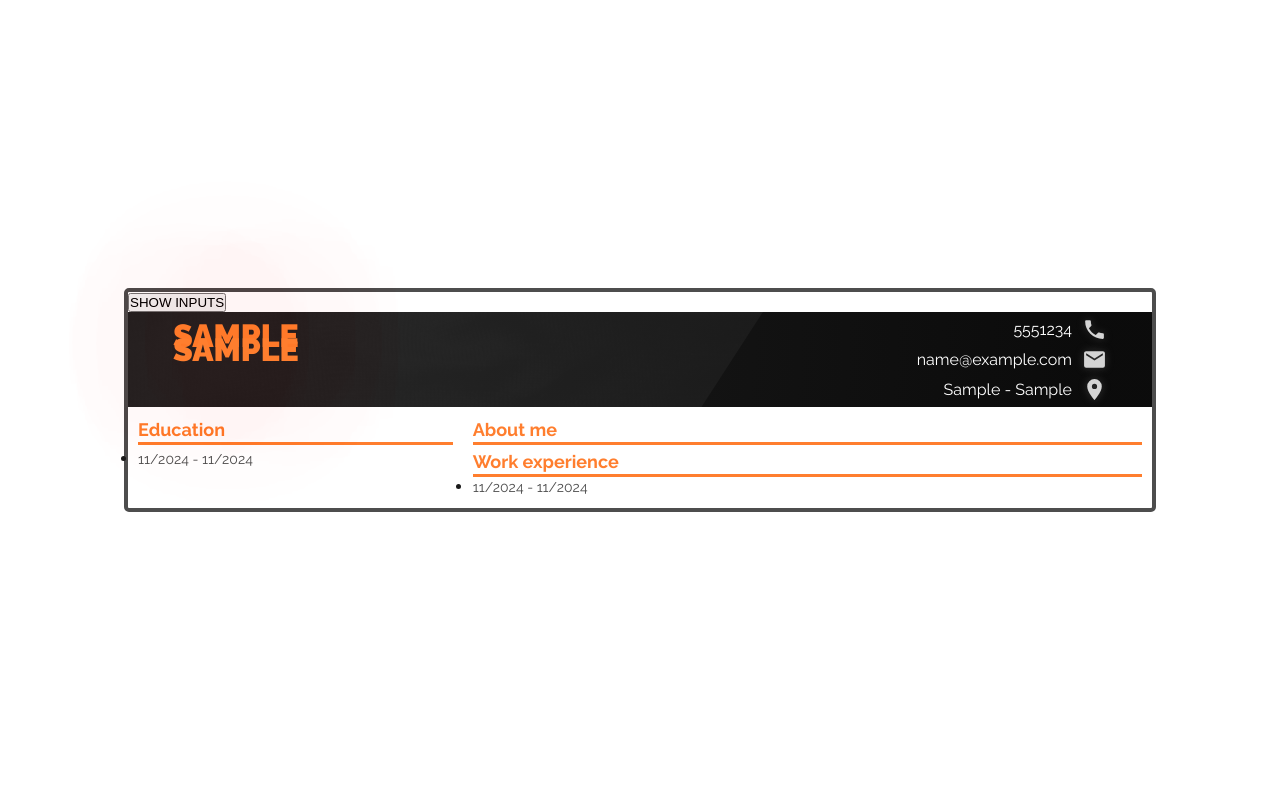
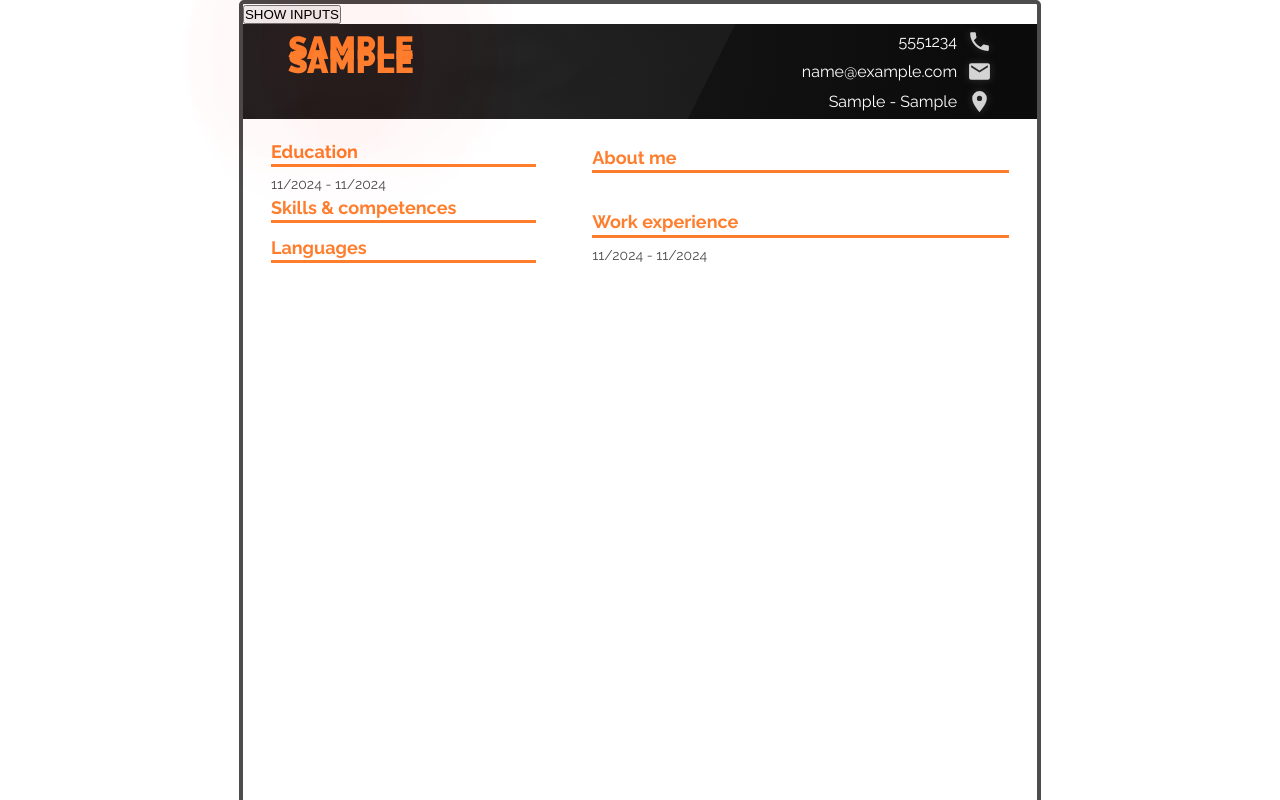
Before and after one commit to studentszO/cv-app, a React (Vite) app: page / in a window 1280 px wide. Both pictures are taken after typing "Sample", "Sample", "name@example.com", "5551234", "Sample", "Sample" into the empty fields and a click on the button "MAKE MY CV, PLEASE.". Shown: the top 800 px of the page. Built offline with nearby package versions, Linux system fonts and the light colour scheme.

Commit message:
Add lang/skills to CV Change styling Add level to skills Fix enter shortcut on buttons

```diff
--- a/src/App.css
+++ b/src/App.css
@@ -7,7 +7,9 @@
 }
 
 .cv {
-  width: 80vw;
+  /* width: 80vw; */
   border: 4px solid var(--gray30);
   border-radius: 5px;
+  height: 1123px;
+  aspect-ratio: 1/1.414;
 }
--- a/src/App.jsx
+++ b/src/App.jsx
@@ -45,6 +45,14 @@ function App() {
     setLangData(updatedInputs);
   };
 
+  const handleLangLevelChange = (inputId, value) => {
+    const updatedInputs = [...langFormData];
+    updatedInputs[
+      updatedInputs.findIndex((lang) => lang.id === inputId)
+    ].level = value;
+    setLangData(updatedInputs);
+  };
+
   const handleWorkExpFormChange = (
     index,
     inputField,
@@ -75,7 +83,7 @@ function App() {
   };
 
   const addLang = () => {
-    setLangData([...langFormData, { language: "", id: langId }]);
+    setLangData([...langFormData, { language: "", level: 1, id: langId }]);
     setLangId((prevId) => prevId + 1);
   };
 
@@ -98,6 +106,8 @@ function App() {
           eduData={eduFormData}
           expData={expFormData}
           genData={genFormData}
+          skillsData={skillsFormData}
+          langData={langFormData}
         />
       </div>
     );
@@ -160,7 +170,9 @@ function App() {
               ></input>
             </li>
           ))}
-          <button onClick={addSkills}>Add new skill</button>
+          <button onClick={addSkills} type="button">
+            Add new skill
+          </button>
         </ul>
       </section>
 
@@ -173,9 +185,23 @@ function App() {
                 value={lang.language}
                 onChange={(e) => handleLangChange(lang.id, e.target.value)}
               ></input>
+              <label htmlFor="skill-lvl">Level: </label>
+              <input
+                type="number"
+                min="1"
+                max="5"
+                step="1"
+                name="skill-lvl"
+                value={lang.level}
+                onChange={(e) => handleLangLevelChange(lang.id, e.target.value)}
+                id="skill-lvl"
+              />{" "}
+              / 5
             </li>
           ))}
-          <button onClick={addLang}>Add new skill</button>
+          <button onClick={addLang} type="button">
+            Add a new language
+          </button>
         </ul>
       </section>
 
--- /dev/null
+++ b/src/components/mainCV/lang.jsx
@@ -0,0 +1,32 @@
+/* eslint-disable react/prop-types */
+import MakeH2Title from "./container-title";
+
+function MakeLangs({ langData }) {
+  return (
+    <section className="all-langs-container">
+      <MakeH2Title title="Languages" />
+      <ul>
+        {langData.map((lang) => {
+          if (lang.language.length > 0)
+            return (
+              <li key={lang.id} className="lang-container">
+                <h2>{lang.language}</h2>
+                <div className="lang-level-container">
+                  {Array.from({ length: lang.level }).map((value, index) => (
+                    <span key={index} className="lang-level-full"></span>
+                  ))}
+                  {Array.from({ length: 5 - lang.level }).map(
+                    (value, index) => (
+                      <span key={index} className="lang-level-empty"></span>
+                    ),
+                  )}
+                </div>
+              </li>
+            );
+        })}
+      </ul>
+    </section>
+  );
+}
+
+export default MakeLangs;
--- /dev/null
+++ b/src/components/mainCV/skills.jsx
@@ -0,0 +1,22 @@
+/* eslint-disable react/prop-types */
+import MakeH2Title from "./container-title";
+
+function MakeSkills({ skillsData }) {
+  return (
+    <section className="all-skills-container">
+      <MakeH2Title title="Skills & competences" />
+      <ul>
+        {skillsData.map((skill) => {
+          if (skill.name.length > 0)
+            return (
+              <li key={skill.id} className="skill-container">
+                <div>{skill.name}</div>
+              </li>
+            );
+        })}
+      </ul>
+    </section>
+  );
+}
+
+export default MakeSkills;
--- a/src/components/makeCVmain.css
+++ b/src/components/makeCVmain.css
@@ -3,39 +3,33 @@
   color: var(--darker-text-clr);
 }
 .cv-main > aside {
-  width: 33%;
+  width: 35%;
+  display: flex;
+  flex-direction: column;
+  justify-content: space-between;
 }
 h2 {
   font: var(--h2);
   color: var(--gray0);
 }
 .section-title {
-  /* background-color: var(--main-clr); */
-  display: flex;
-  align-items: center;
-  justify-content: start;
   border-bottom: 3px solid var(--main-clr);
   font: var(--h1);
   color: var(--main-clr);
+  margin-bottom: 8px;
 }
 
-.all-schools-container,
+aside,
 main.cv-main > main {
   display: flex;
   flex-direction: column;
+  justify-content: center;
   text-align: start;
-  margin: 10px;
+  margin: 20px 28px;
 }
 .years {
   font: var(--p2);
   color: var(--gray30);
-}
-.all-schools-container h3 {
-  padding-left: 6px;
-}
-.school-container,
-.about-me-container > .about-me {
-  margin: 4px 0 4px 0px;
 }
 .name {
   font: var(--p);
@@ -46,9 +40,55 @@ main.cv-main > main {
   font: var(--p);
 }
 main.cv-main > main {
-  width: 66%;
+  width: 55%;
+  display: flex;
+  flex-direction: column;
+  gap: 28px;
 }
 
 .work-exp-container p {
   font: var(--p);
+  display: flex;
+  gap: 4px;
 }
+.work-exp-container p::before {
+  content: "-";
+  display: block;
+  color: var(--main-clr);
+  font: var(--h1);
+}
+
+.all-skills-container > ul {
+  margin-top: 12px;
+  display: flex;
+  flex-wrap: wrap;
+  gap: 8px;
+}
+.skill-container {
+  font: var(--p);
+  color: var(--gray100);
+  background-color: var(--main-clr);
+  padding: 4px 8px;
+  border-radius: 4px;
+}
+
+.lang-container {
+  display: flex;
+  align-items: center;
+  justify-content: space-between;
+}
+.lang-level-container {
+  display: flex;
+  gap: 4px;
+}
+.lang-level-full,
+.lang-level-empty {
+  width: 12px;
+  height: 12px;
+  border-radius: 2px;
+  background-color: var(--main-clr);
+  border: 1px solid var(--main-clr);
+}
+.lang-level-empty {
+  background-color: transparent;
+}
--- a/src/components/makeCVmain.jsx
+++ b/src/components/makeCVmain.jsx
@@ -3,12 +3,16 @@ import MakeMainSchool from "./mainCV/school";
 import "./makeCVmain.css";
 import MakeH2Title from "./mainCV/container-title";
 import MakeMainWork from "./mainCV/work";
+import MakeSkills from "./mainCV/skills";
+import MakeLangs from "./mainCV/lang";
 
-function MakeCVMain({ eduData, expData, genData }) {
+function MakeCVMain({ eduData, expData, genData, skillsData, langData }) {
   return (
     <main className="cv-main">
       <aside>
         <MakeMainSchool eduData={eduData} />
+        <MakeSkills skillsData={skillsData} />
+        <MakeLangs langData={langData} />
       </aside>
       <main>
         <section className="about-me-container">
--- a/src/index.css
+++ b/src/index.css
@@ -17,6 +17,7 @@
 * {
   margin: 0;
   padding: 0;
+  list-style: none;
 }
 
 body {
```
